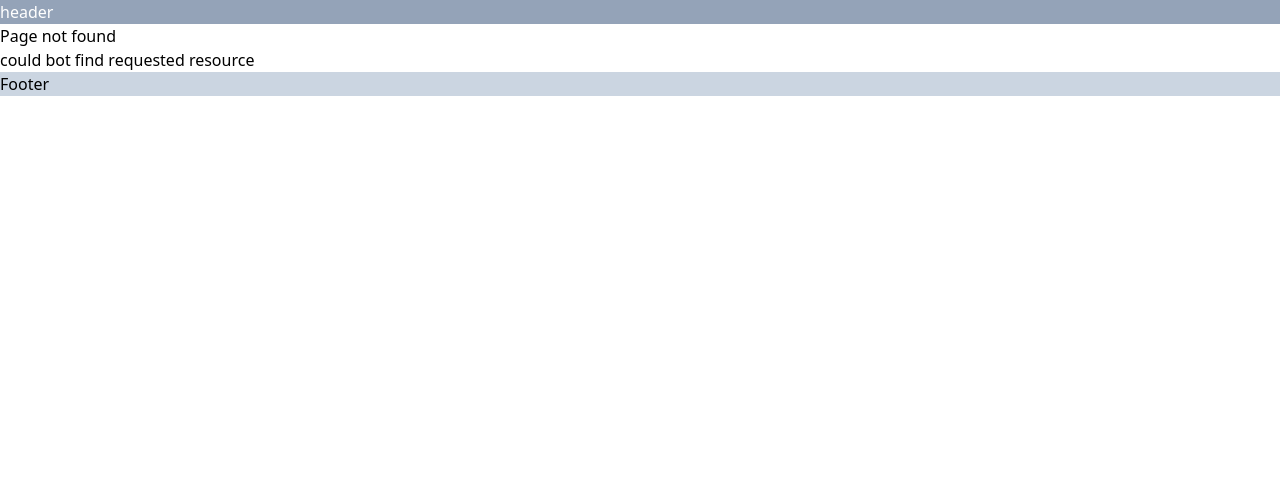
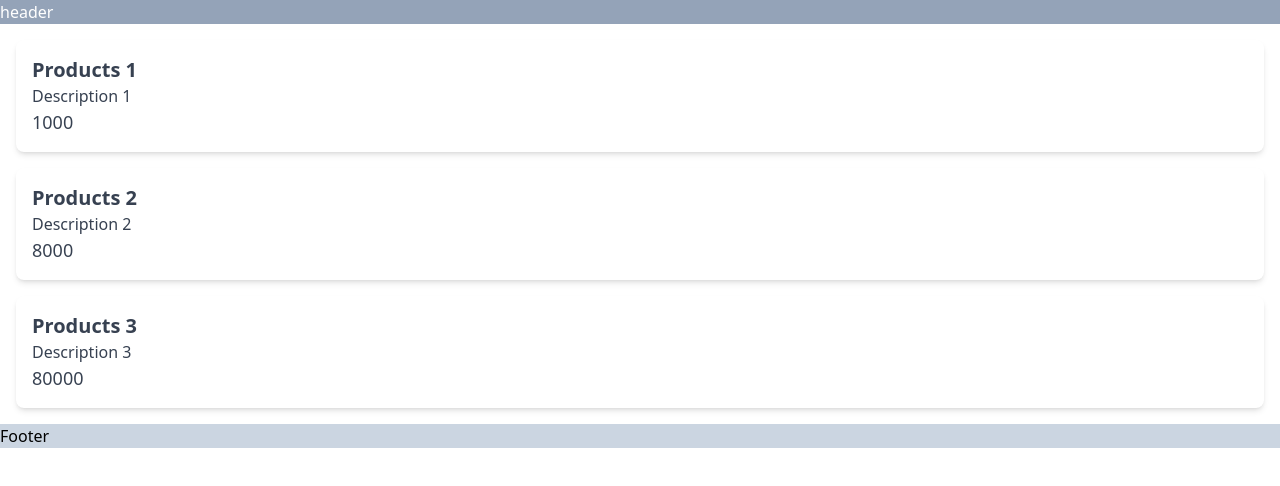
Before and after one commit to Minamyle/Learning-Nextjs14, a Next.js app: page /product-client in a window 1280 px wide. Before the commit this address had no page. Shown: the top 486 px of the page. Built offline with nearby package versions, Linux system fonts and the light colour scheme; data requests are answered from the project's data file.

Commit message:
feat:client side data fetching

```diff
--- /dev/null
+++ b/src/app/product-client/page.tsx
@@ -0,0 +1,61 @@
+"use client";
+import React, { useState, useEffect } from "react";
+type Product = {
+  id: number;
+  title: string;
+  price: number;
+  description: string;
+};
+
+const ProductsPage: React.FC = () => {
+  const [products, setProducts] = useState<Product[]>([]);
+  const [loading, setLoading] = useState<boolean>(true);
+  const [error, setError] = useState<string | null>();
+
+  useEffect(() => {
+    const fetchProducts = async () => {
+      try {
+        const response = await fetch("http://localhost:3001/products");
+        if (!response.ok) {
+          throw new Error("Network response was not ok");
+        }
+        const data = await response.json();
+        setProducts(data);
+      } catch (err) {
+        if (err instanceof Error) {
+          setError(err.message);
+        } else {
+          setError("An unknown error occured");
+        }
+      } finally {
+        setLoading(false);
+      }
+    };
+    fetchProducts();
+  }, []);
+
+  if (loading) {
+    return <p>Loading...</p>;
+  }
+
+  if (error) {
+    return <p>Error: {error}</p>;
+  }
+  return (
+    <>
+      <ul className="space-y-4 p-4">
+        {products.map((product: Product) => (
+          <li
+            key={product.id}
+            className="p-4 bg-white shadow-md rounded-lg text-gray-700"
+          >
+            <h2 className="text-xl font-semibold">{product.title}</h2>
+            <p> {product.description} </p>
+            <p className="text-lg font-medium">{product.price}</p>
+          </li>
+        ))}
+      </ul>
+    </>
+  );
+};
+export default ProductsPage;
```
